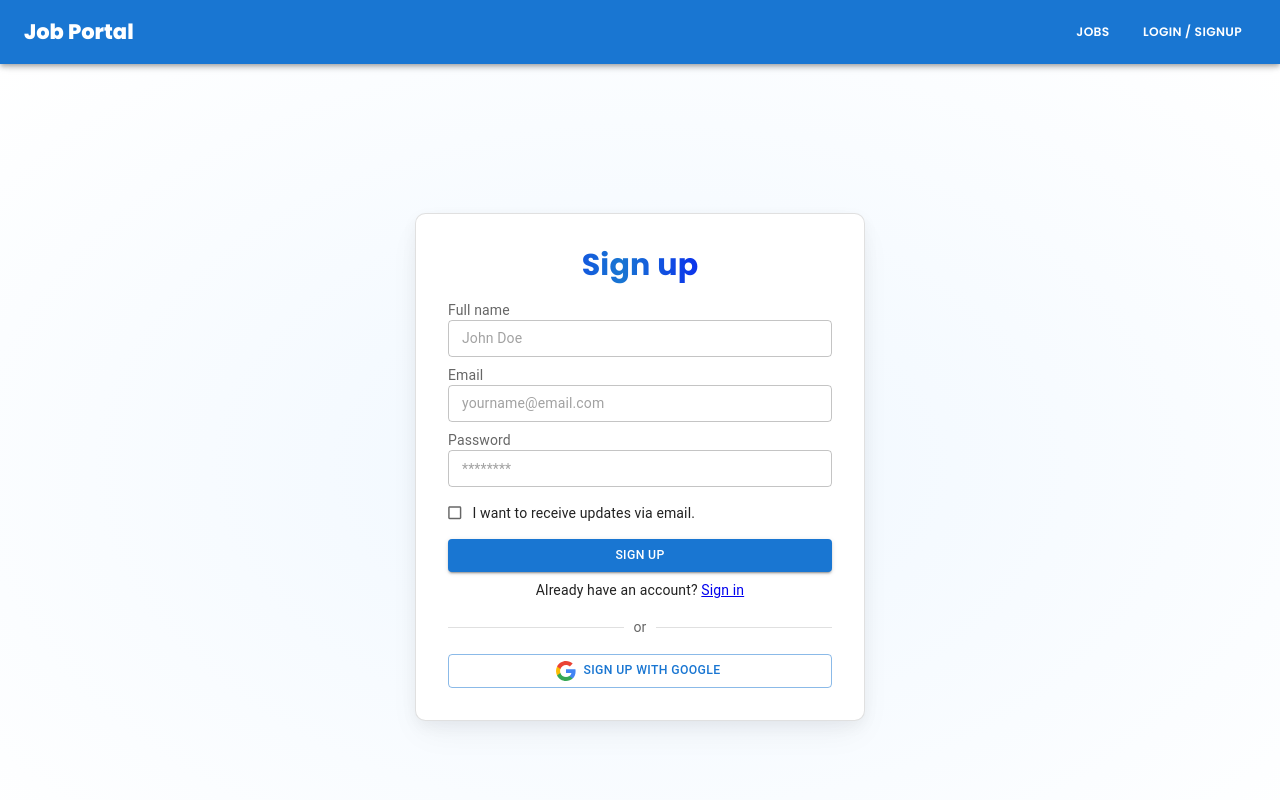
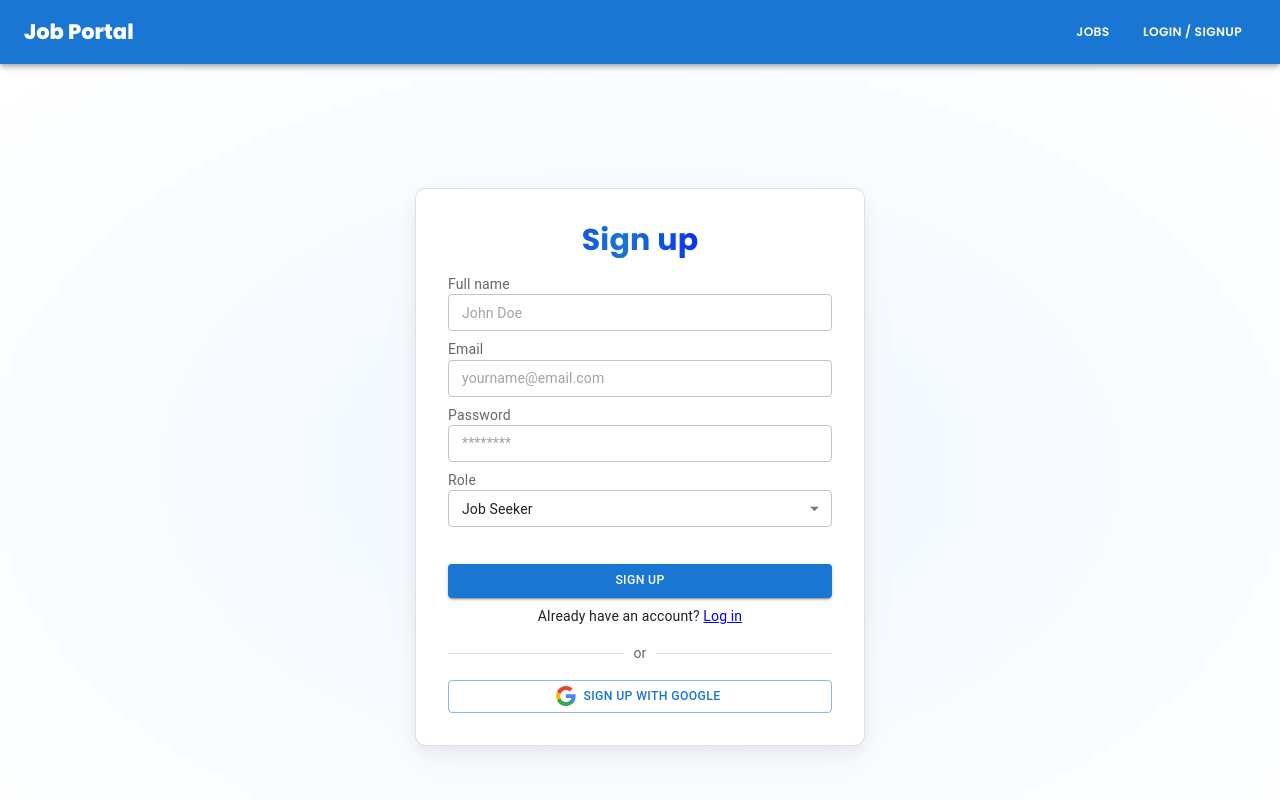
Before and after one commit to visrm/Job-portal, a React (Vite) app in the folder Frontend/: page /sign-up in a window 1280 px wide. Shown: the top 800 px of the page. Built offline with nearby package versions, Linux system fonts and the light colour scheme.

Commit message:
:heavy_plus_sign: update Login/Signup pages (Frontend)

```diff
--- a/Frontend/src/App.jsx
+++ b/Frontend/src/App.jsx
@@ -1,7 +1,7 @@
 import { Route, Routes } from "react-router-dom";
 import "./App.css";
 import AppNavBar from "./components/AppNavBar";
-import SignIn from "./components/LoginHandle/SignIn";
+import LogIn from "./components/LoginHandle/LogIn";
 import SignUp from "./components/LoginHandle/SignUp";
 import HomePage from "./components/HomePage";
 
@@ -11,7 +11,7 @@ export default function App() {
       <AppNavBar />
       <Routes>
         <Route path="/" element={<HomePage />} />
-        <Route path="/sign-in" element={<SignIn />} />
+        <Route path="/sign-in" element={<LogIn />} />
         <Route path="/sign-up" element={<SignUp />} />
       </Routes>
     </>
--- a/Frontend/src/components/LoginHandle/SignIn.jsx
+++ b/Frontend/src/components/LoginHandle/LogIn.jsx
@@ -9,8 +9,11 @@ import {
   FormLabel,
   FormControl,
   TextField,
+  Select,
+  MenuItem,
   Typography,
   Stack,
+  InputLabel,
 } from "@mui/material";
 import { Link } from "react-router-dom";
 import MuiCard from "@mui/material/Card";
@@ -38,7 +41,7 @@ const Card = styled(MuiCard)(({ theme }) => ({
   }),
 }));
 
-const SignInContainer = styled(Stack)(({ theme }) => ({
+const LogInContainer = styled(Stack)(({ theme }) => ({
   padding: 18,
   backdropFilter: "blur(20px)",
   backgroundColor: "whitesmoke",
@@ -60,12 +63,15 @@ const SignInContainer = styled(Stack)(({ theme }) => ({
   },
 }));
 
-export default function SignIn(props) {
+export default function LogIn(props) {
   const [emailError, setEmailError] = useState(false);
   const [emailErrorMessage, setEmailErrorMessage] = useState("");
   const [passwordError, setPasswordError] = useState(false);
   const [passwordErrorMessage, setPasswordErrorMessage] = useState("");
   const [open, setOpen] = useState(false);
+  const [role, setRole] = useState("user");
+
+  const handleChange = (event) => setRole(event.target.value);
 
   const handleClickOpen = () => {
     setOpen(true);
@@ -81,6 +87,7 @@ export default function SignIn(props) {
     console.log({
       email: data.get("email"),
       password: data.get("password"),
+      role: data.get("role"),
     });
   };
 
@@ -114,7 +121,7 @@ export default function SignIn(props) {
   return (
     <>
       <CssBaseline enableColorScheme />
-      <SignInContainer direction="column" justifyContent="space-between">
+      <LogInContainer direction="column" justifyContent="space-between">
         <Card variant="outlined">
           <Typography
             component="h1"
@@ -128,15 +135,15 @@ export default function SignIn(props) {
               color: "transparent",
               backgroundClip: "text",
               backgroundImage:
-                  "linear-gradient(to right,blue 5%,#1976D2 45%, blue 80%)",
+                "linear-gradient(to right,blue 5%,#1976D2 45%, blue 80%)",
               textAlign: "center",
             }}
           >
-            Sign in
+            Log in
           </Typography>
           <Box
             component="form"
-            id="signIn_form"
+            id="LogIn_form"
             onSubmit={handleSubmit}
             noValidate
             sx={{
@@ -173,7 +180,12 @@ export default function SignIn(props) {
                 <Button
                   onClick={handleClickOpen}
                   variant="text"
-                  sx={{ alignSelf: "baseline", textTransform: "lowercase", borderRadius: "1.25rem", p: "0.2rem 0.25rem" }}
+                  sx={{
+                    alignSelf: "baseline",
+                    textTransform: "lowercase",
+                    borderRadius: "1.25rem",
+                    p: "0.2rem 0.25rem",
+                  }}
                 >
                   Forgot your password?
                 </Button>
@@ -194,6 +206,25 @@ export default function SignIn(props) {
                 size="small"
               />
             </FormControl>
+            <FormControl>
+            <FormLabel className="form-label" id="role-label">
+                  Role
+                </FormLabel>
+                <Select
+                  required
+                  value={role}
+                  onChange={handleChange}
+                  displayEmpty
+                  name="role"
+                  labelId="role-label"
+                  type="select"
+                  inputProps={{ "aria-label": "Without label" }}
+                  size="small"
+                >
+                  <MenuItem value="user">Job Seeker</MenuItem>
+                  <MenuItem value="admin">Recruiter</MenuItem>
+                </Select>
+              </FormControl>
             <FormControlLabel
               control={
                 <Checkbox
@@ -236,7 +267,7 @@ export default function SignIn(props) {
             </Button>
           </Box>
         </Card>
-      </SignInContainer>
+      </LogInContainer>
     </>
   );
 }
--- a/Frontend/src/components/LoginHandle/SignUp.jsx
+++ b/Frontend/src/components/LoginHandle/SignUp.jsx
@@ -9,6 +9,8 @@ import {
   FormLabel,
   FormControl,
   TextField,
+  Select,
+  MenuItem,
   Typography,
   Stack,
 } from "@mui/material";
@@ -59,11 +61,15 @@ export default function SignUp() {
   const [passwordErrorMessage, setPasswordErrorMessage] = useState("");
   const [nameError, setNameError] = useState(false);
   const [nameErrorMessage, setNameErrorMessage] = useState("");
+  const [role, setRole] = useState("user");
+
+  const handleChange = (event) => setRole(event.target.value);
 
   const validateInputs = () => {
     const email = document.getElementById("email");
     const password = document.getElementById("password");
-    const name = document.getElementById("name");
+    const fullname = document.getElementById("fullname");
+    const role = document.getElementById("role");
 
     let isValid = true;
 
@@ -85,7 +91,7 @@ export default function SignUp() {
       setPasswordErrorMessage("");
     }
 
-    if (!name.value || name.value.length < 1) {
+    if (!fullname.value || fullname.value.length < 1) {
       setNameError(true);
       setNameErrorMessage("Name is required.");
       isValid = false;
@@ -101,10 +107,10 @@ export default function SignUp() {
     event.preventDefault();
     const data = new FormData(event.currentTarget);
     console.log({
-      name: data.get("name"),
-      lastName: data.get("lastName"),
+      name: data.get("fullname"),
       email: data.get("email"),
       password: data.get("password"),
+      role: data.get("role"),
     });
   };
 
@@ -145,15 +151,15 @@ export default function SignUp() {
               sx={{ display: "flex", flexDirection: "column", gap: 1 }}
             >
               <FormControl>
-                <FormLabel className="form-label" htmlFor="name">
+                <FormLabel className="form-label" htmlFor="fullname">
                   Full name
                 </FormLabel>
                 <TextField
                   autoComplete="name"
-                  name="name"
+                  name="fullname"
                   required
                   fullWidth
-                  id="name"
+                  id="fullname"
                   placeholder="John Doe "
                   error={nameError}
                   helperText={nameErrorMessage}
@@ -198,17 +204,26 @@ export default function SignUp() {
                   size="small"
                 />
               </FormControl>
-              <FormControlLabel
-                control={
-                  <Checkbox
-                    value="allowExtraEmails"
-                    id="allowExtraEmails"
-                    color="primary"
-                    size="small"
-                  />
-                }
-                label="I want to receive updates via email."
-              />
+              <FormControl>
+              <FormLabel className="form-label" id="role-label">
+                  Role
+                </FormLabel>
+                <Select
+                  required
+                  value={role}
+                  onChange={handleChange}
+                  displayEmpty
+                  name="role"
+                  id="role"
+                  labelId="role-label"
+                  type="select"
+                  inputProps={{ "aria-label": "Without label" }}
+                  size="small"
+                >
+                  <MenuItem value="user">Job Seeker</MenuItem>
+                  <MenuItem value="admin">Recruiter</MenuItem>
+                </Select>
+              </FormControl>&nbsp;
               <Button
                 type="submit"
                 fullWidth
@@ -225,7 +240,7 @@ export default function SignUp() {
                     variant="body2"
                     sx={{ alignSelf: "center" }}
                   >
-                    Sign in
+                    Log in
                   </Link>
                 </span>
               </Typography>
```
